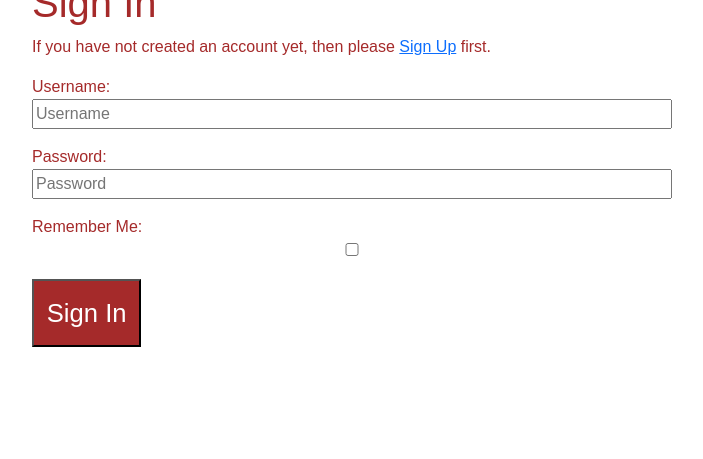
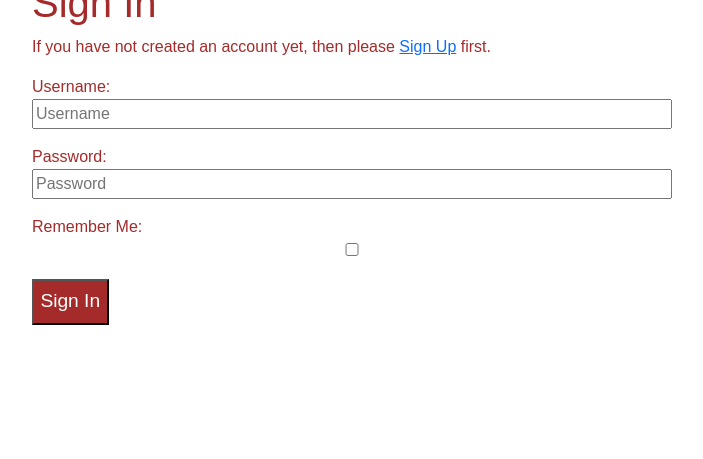
Before and after one commit to culanomeara/adventureswithwood, a Django app: page /accounts/login/ in a window 1280 px wide. Shown: the part 341-800 px from the top of the page, without its empty margins (288-991 px from the left). Run offline with Django 3.2, Linux system fonts and the light colour scheme; some libraries are stand-ins or nearby versions; some web fonts are replaced.

Commit message:
Restyle buttons to be smaller

```diff
--- a/static/css/style.css
+++ b/static/css/style.css
@@ -38,7 +38,7 @@ body {
 }
 
 .p-link:hover {
-    color:#ba7506
+    color: #ba7506
 }
 
 .p-update {
@@ -159,12 +159,17 @@ body {
 }
 
 .button {
+    padding: 0.4rem;
+    color: white;
+    font-weight: 120;
+    font-size: 1.2rem;
+    background-color: #a52a2a;
     align-self: center;
 }
 
 .proj {
     font-size: 1.3rem;
-    max-height:50vh;
+    max-height: 50vh;
     text-align: center;
     display: grid;
     justify-content: center;
--- a/templates/account/login.html
+++ b/templates/account/login.html
@@ -1,13 +1,11 @@
 {% extends "base.html" %}
 
 {% load i18n %}
-{% load account socialaccount %}
 
 {% block head_title %}{% trans "Sign In" %}{% endblock %}
 
 {% block content %}
 
-<div class="form_container">
 <div class="col-sm-8 col-md-6 offset-sm-2 offset-md-3">
   <form class="login" id="login_form" method="POST" action="{% url 'account_login' %}">
     <h1>{% trans "Sign In" %}</h1>
@@ -21,5 +19,4 @@
     <button class="primaryAction button" type="submit">{% trans "Sign In" %}</button>
   </form>
 </div>
-</div>
 {% endblock %}
--- a/templates/account/logout.html
+++ b/templates/account/logout.html
@@ -5,11 +5,10 @@
 {% block head_title %}{% trans "Sign Out" %}{% endblock %}
 
 {% block content %}
-<div class="form_container">
+
+<div class="col-sm-8 col-md-6 offset-sm-2 offset-md-3">
   <h1>{% trans "Sign Out" %}</h1>
-
   <p>{% trans 'Are you sure you want to sign out?' %}</p>
-
   <form method="post" action="{% url 'account_logout' %}">
     {% csrf_token %}
     {% if redirect_field_value %}
--- a/templates/account/signup.html
+++ b/templates/account/signup.html
@@ -6,7 +6,6 @@
 
 {% block content %}
 
-<div class="form_container">
 <div class="col-sm-8 col-md-6 offset-sm-2 offset-md-3">
   <form class="signup" id="signup_form" method="post" action="{% url 'account_signup' %}">
     <h1>{% trans "Sign Up" %}</h1>
@@ -20,5 +19,5 @@
     <button class="submit-btn m-4 button" type="submit">{% trans "Sign Up" %} &raquo;</button>
   </form>
 </div>
-</div>
+
 {% endblock %}
```
Lines whose indentation alone changed are shown as unchanged.
